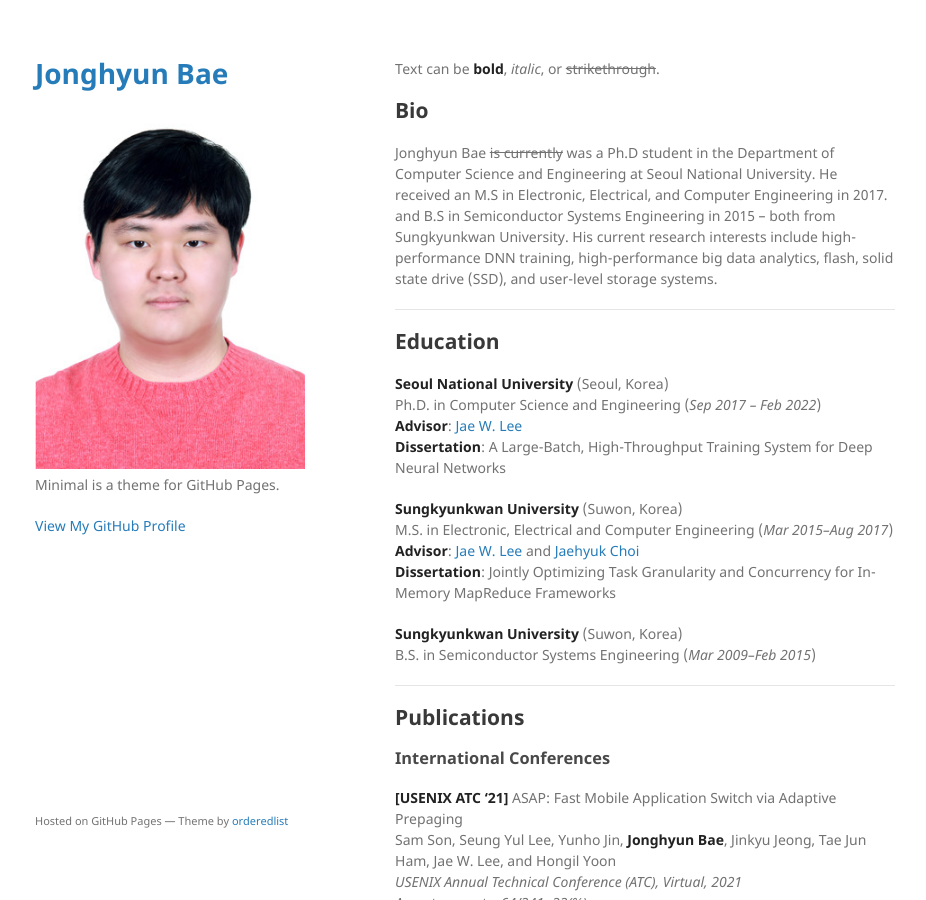
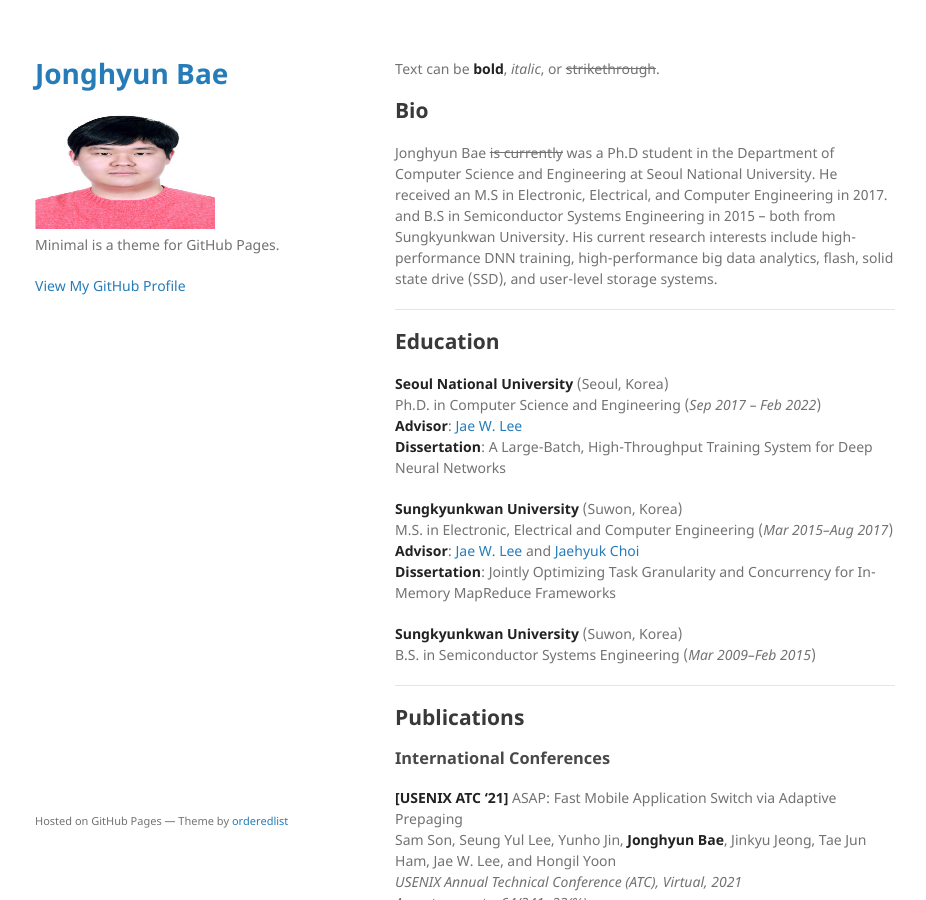
Before and after one commit to JonghyunBae/jonghyunbae.github.io, a Jekyll site: the page built from index.md, in a window 1280 px wide and 900 px high. Shown: the whole window, without its empty margins (175-1101 px from the left). Built offline with Jekyll 4.4.1, drawn with Linux system fonts in a browser that asks for light colours.

Commit message:
size change

```diff
--- a/_layouts/default.html
+++ b/_layouts/default.html
@@ -18,7 +18,7 @@
         <h1><a href="{{ "/" | absolute_url }}">{{ site.title | default: site.github.repository_name }}</a></h1>
 
         {% if site.logo %}
-          <img src="{{site.logo | relative_url}}" alt="Logo" />
+          <img src="{{site.logo | relative_url}}" alt="Logo" width="180" height="120" />
         {% endif %}
 
         <p>{{ site.description | default: site.github.project_tagline }}</p>
```
